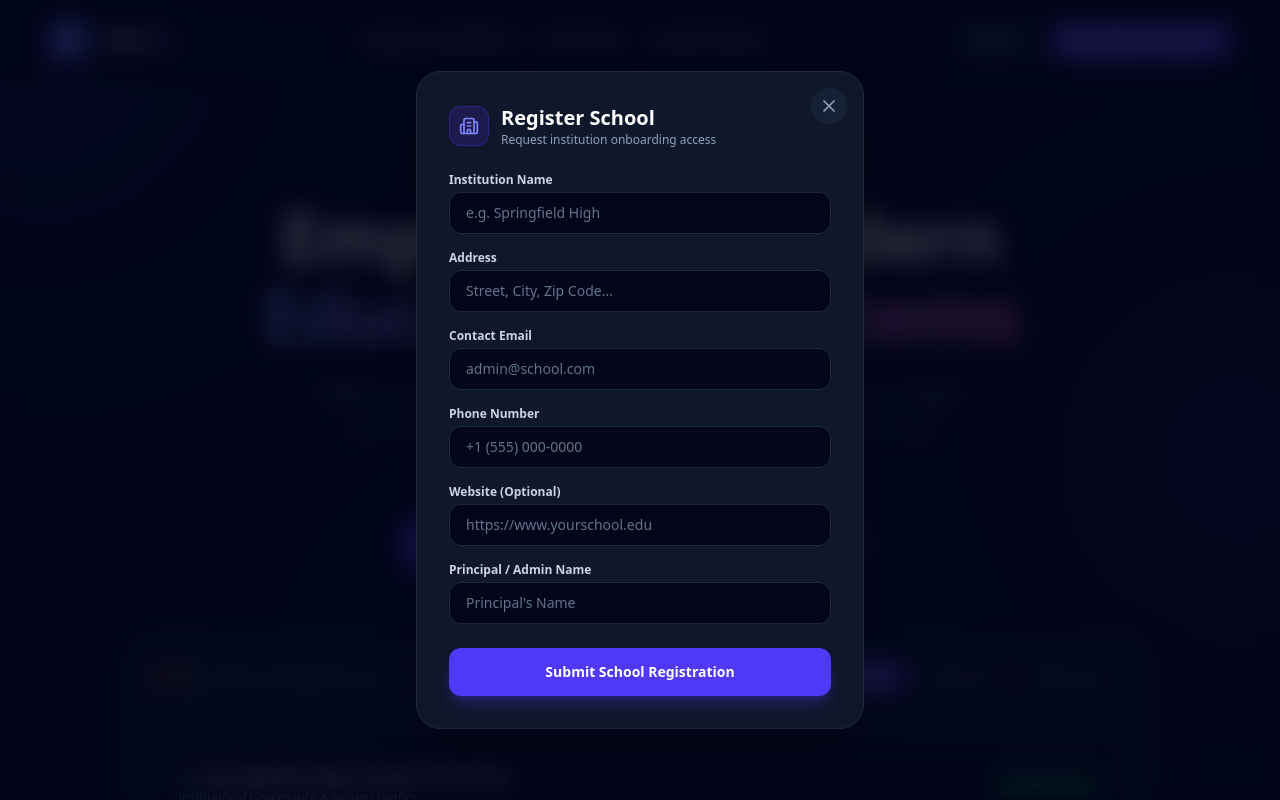
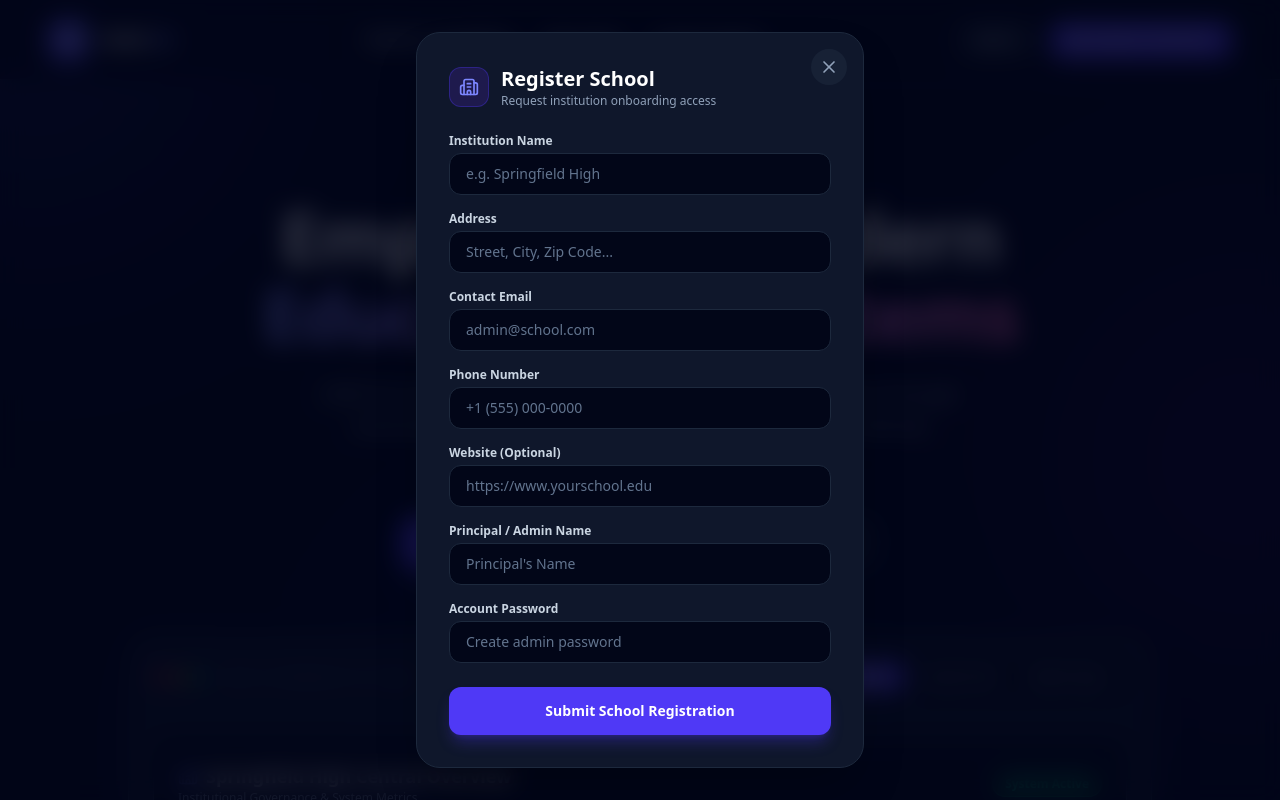
Before and after one commit to sjtutorai/Klyro-Connect-, a React (Vite) app: page / in a window 1280 px wide. Both pictures are taken after a click on the button "Register Institution". Shown: the top 800 px of the page. Built offline with nearby package versions, Linux system fonts and the light colour scheme; no server answers.

Commit message:
commit all changes

```diff
--- a/src/pages/LandingPage.tsx
+++ b/src/pages/LandingPage.tsx
@@ -19,7 +19,8 @@ export default function LandingPage() {
     email: '',
     phone: '',
     website: '',
-    principalName: ''
+    principalName: '',
+    password: ''
   });
 
   const handleRegister = async (e: React.FormEvent) => {
@@ -35,7 +36,7 @@ export default function LandingPage() {
       });
       alert('School registered successfully! An administrator will review your request.');
       setShowRegisterModal(false);
-      setFormData({ name: '', address: '', email: '', phone: '', website: '', principalName: '' });
+      setFormData({ name: '', address: '', email: '', phone: '', website: '', principalName: '', password: '' });
     } catch (error) {
       console.error("Error registering school:", error);
       alert("Failed to register school.");
@@ -435,6 +436,18 @@ export default function LandingPage() {
                   />
                 </div>
 
+                <div>
+                  <label className="block text-xs font-semibold text-slate-300 mb-1">Account Password</label>
+                  <input
+                    type="password"
+                    required
+                    value={formData.password}
+                    onChange={(e) => setFormData({...formData, password: e.target.value})}
+                    className="w-full px-4 py-2.5 rounded-xl bg-slate-950 border border-slate-800 focus:border-indigo-500 outline-none text-sm text-white placeholder-slate-500"
+                    placeholder="Create admin password"
+                  />
+                </div>
+
                 <button
                   type="submit"
                   disabled={isSubmitting}
```
